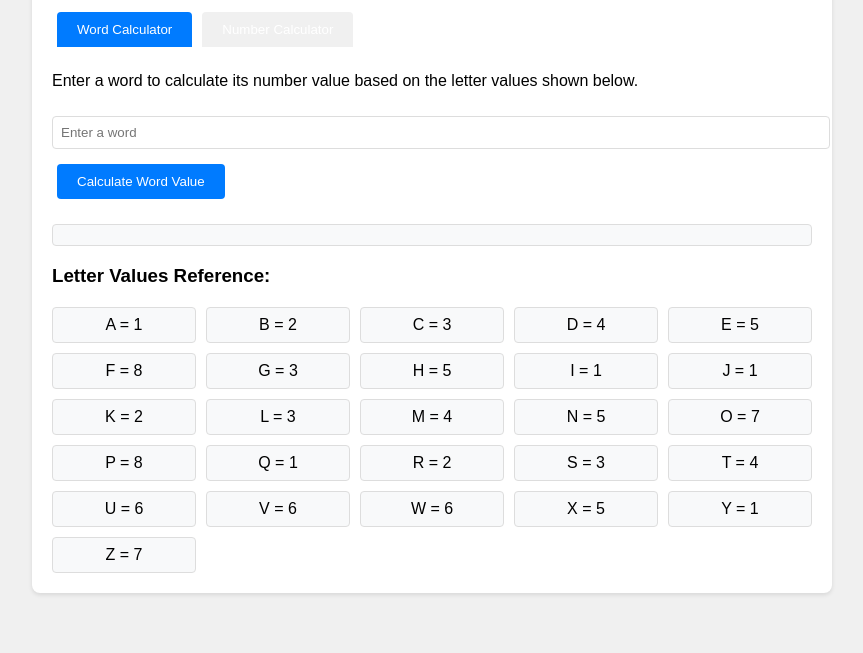
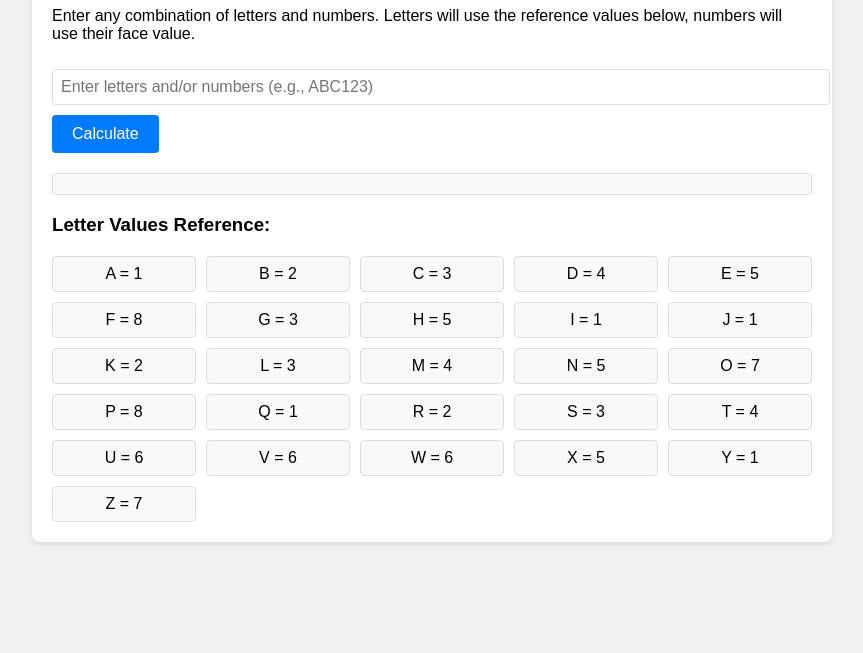
Before and after one commit to mukulag/WordCalculatorWebApp, a plain HTML site: page index.html in a window 1280 px wide. Shown: the part 153-806 px from the top of the page, without its empty margins (208-1071 px from the left). Drawn offline with Linux system fonts and the light colour scheme.

Commit message:
Universal calculator for Numbers and Letters

```diff
--- a/index.html
+++ b/index.html
@@ -3,7 +3,7 @@
 <head>
     <meta charset="UTF-8">
     <meta name="viewport" content="width=device-width, initial-scale=1.0">
-    <title>Word and Number Calculator</title>
+    <title>Universal Number Calculator</title>
     <style>
         body {
             font-family: Arial, sans-serif;
@@ -18,12 +18,13 @@
             border-radius: 8px;
             box-shadow: 0 2px 4px rgba(0,0,0,0.1);
         }
-        input[type="text"], input[type="number"] {
+        input[type="text"] {
             width: 100%;
             padding: 8px;
             margin: 10px 0;
             border: 1px solid #ddd;
             border-radius: 4px;
+            font-size: 16px;
         }
         button {
             background-color: #007bff;
@@ -32,12 +33,12 @@
             padding: 10px 20px;
             border-radius: 4px;
             cursor: pointer;
-            margin: 5px;
+            font-size: 16px;
         }
         button:hover {
             background-color: #0056b3;
         }
-        .result {
+        #result {
             margin-top: 20px;
             padding: 10px;
             border: 1px solid #ddd;
@@ -57,44 +58,23 @@
             border-radius: 4px;
             border: 1px solid #ddd;
         }
-        .tabs {
-            display: flex;
-            margin-bottom: 20px;
-        }
-        .tab {
-            padding: 10px 20px;
-            cursor: pointer;
-            background-color: #f0f0f0;
-            border: none;
-            border-radius: 4px 4px 0 0;
-            margin-right: 5px;
-        }
-        .tab.active {
-            background-color: #007bff;
-            color: white;
-        }
-        .calculator {
-            display: none;
-        }
-        .calculator.active {
-            display: block;
+        .breakdown {
+            margin: 10px 0;
+            padding: 10px;
+            background-color: #fff;
+            border-radius: 4px;
         }
     </style>
 </head>
 <body>
     <div class="container">
-        <h1>Number Calculator</h1>
+        <h1>Universal Number Calculator</h1>
+        <p>Enter any combination of letters and numbers. Letters will use the reference values below, numbers will use their face value.</p>
 
-        <div class="tabs">
-            <button class="tab active" onclick="showCalculator('word')">Word Calculator</button>
-            <button class="tab" onclick="showCalculator('number')">Number Calculator</button>
-        </div>
+        <input type="text" id="input" placeholder="Enter letters and/or numbers (e.g., ABC123)">
+        <button onclick="calculate()">Calculate</button>
 
-        <div id="wordCalculator" class="calculator active">
-            <p>Enter a word to calculate its number value based on the letter values shown below.</p>
-            <input type="text" id="wordInput" placeholder="Enter a word">
-            <button onclick="calculateWordNumber()">Calculate Word Value</button>
-            <div id="wordResult" class="result"></div>
+        <div id="result"></div>
 
         <h3>Letter Values Reference:</h3>
         <div class="reference-table">
@@ -127,14 +107,6 @@
         </div>
     </div>
 
-        <div id="numberCalculator" class="calculator">
-            <p>Enter a number to calculate its value (each digit contributes its face value).</p>
-            <input type="number" id="numberInput" placeholder="Enter a number">
-            <button onclick="calculateNumberValue()">Calculate Number Value</button>
-            <div id="numberResult" class="result"></div>
-        </div>
-    </div>
-
     <script>
         const letterValues = {
             'A': 1, 'B': 2, 'C': 3, 'D': 4, 'E': 5, 'F': 8, 'G': 3, 'H': 5, 'I': 1,
@@ -154,72 +126,44 @@
             return num;
         }
 
-        function calculateWordNumber() {
-            const word = document.getElementById('wordInput').value.toUpperCase();
+        function calculate() {
+            const input = document.getElementById('input').value.toUpperCase();
             let total = 0;
-            let breakdown = '';
+            let letterBreakdown = '';
+            let numberBreakdown = '';
 
-            for (let i = 0; i < word.length; i++) {
-                const letter = word[i];
-                if (letterValues.hasOwnProperty(letter)) {
-                    const value = letterValues[letter];
+            for (let i = 0; i < input.length; i++) {
+                const char = input[i];
+                if (letterValues.hasOwnProperty(char)) {
+                    // Handle letters
+                    const value = letterValues[char];
                     total += value;
-                    breakdown += `${letter}=${value} `;
+                    letterBreakdown += `${char}=${value} `;
+                } else if (!isNaN(parseInt(char))) {
+                    // Handle numbers
+                    const value = parseInt(char);
+                    total += value;
+                    numberBreakdown += `${char}=${value} `;
                 }
             }
 
             const finalDigit = getSingleDigit(total);
 
-            const resultDiv = document.getElementById('wordResult');
-            resultDiv.innerHTML = `
-                <h3>Results:</h3>
-                <p>Word: ${word}</p>
-                <p>Letter Values: ${breakdown}</p>
-                <p>Initial Sum: ${total}</p>
-                <p>Final Single Digit: ${finalDigit}</p>
-            `;
+            const resultDiv = document.getElementById('result');
+            let resultHTML = `<h3>Results:</h3>
+                            <p>Input: ${input}</p>`;
+
+            if (letterBreakdown) {
+                resultHTML += `<p>Letter Values: ${letterBreakdown}</p>`;
+            }
+            if (numberBreakdown) {
+                resultHTML += `<p>Number Values: ${numberBreakdown}</p>`;
             }
 
-        function calculateNumberValue() {
-            const number = document.getElementById('numberInput').value;
-            let breakdown = '';
-            let total = 0;
+            resultHTML += `<p>Initial Sum: ${total}</p>
+                          <p>Final Single Digit: ${finalDigit}</p>`;
 
-            // Calculate sum of digits
-            for (let digit of number) {
-                const value = parseInt(digit);
-                total += value;
-                breakdown += `${digit}=${value} `;
-            }
-
-            const finalDigit = getSingleDigit(total);
-
-            const resultDiv = document.getElementById('numberResult');
-            resultDiv.innerHTML = `
-                <h3>Results:</h3>
-                <p>Number: ${number}</p>
-                <p>Digit Values: ${breakdown}</p>
-                <p>Initial Sum: ${total}</p>
-                <p>Final Single Digit: ${finalDigit}</p>
-            `;
-        }
-
-        function showCalculator(type) {
-            // Update tabs
-            document.querySelectorAll('.tab').forEach(tab => {
-                tab.classList.remove('active');
-            });
-            event.target.classList.add('active');
-
-            // Show selected calculator
-            document.querySelectorAll('.calculator').forEach(calc => {
-                calc.classList.remove('active');
-            });
-            if (type === 'word') {
-                document.getElementById('wordCalculator').classList.add('active');
-            } else {
-                document.getElementById('numberCalculator').classList.add('active');
-            }
+            resultDiv.innerHTML = resultHTML;
         }
     </script>
 </body>
```
Lines whose indentation alone changed are shown as unchanged.
